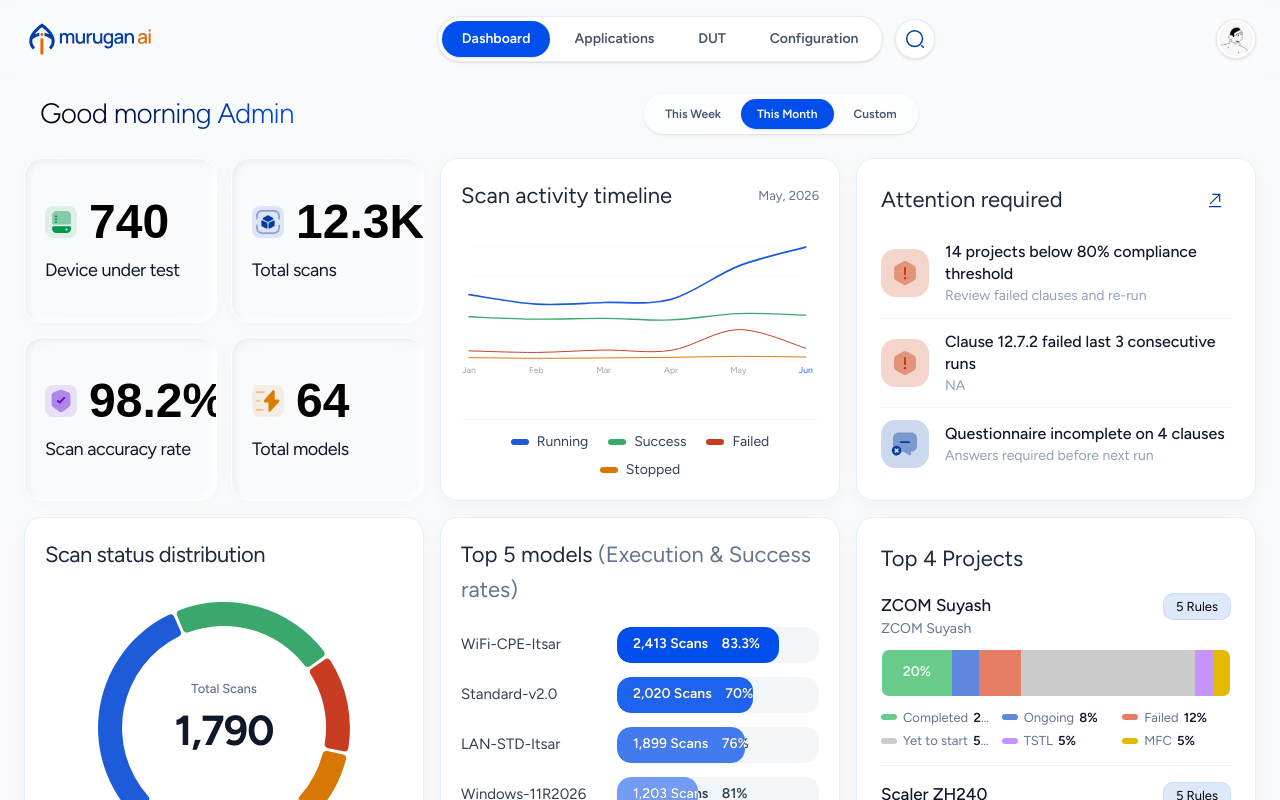
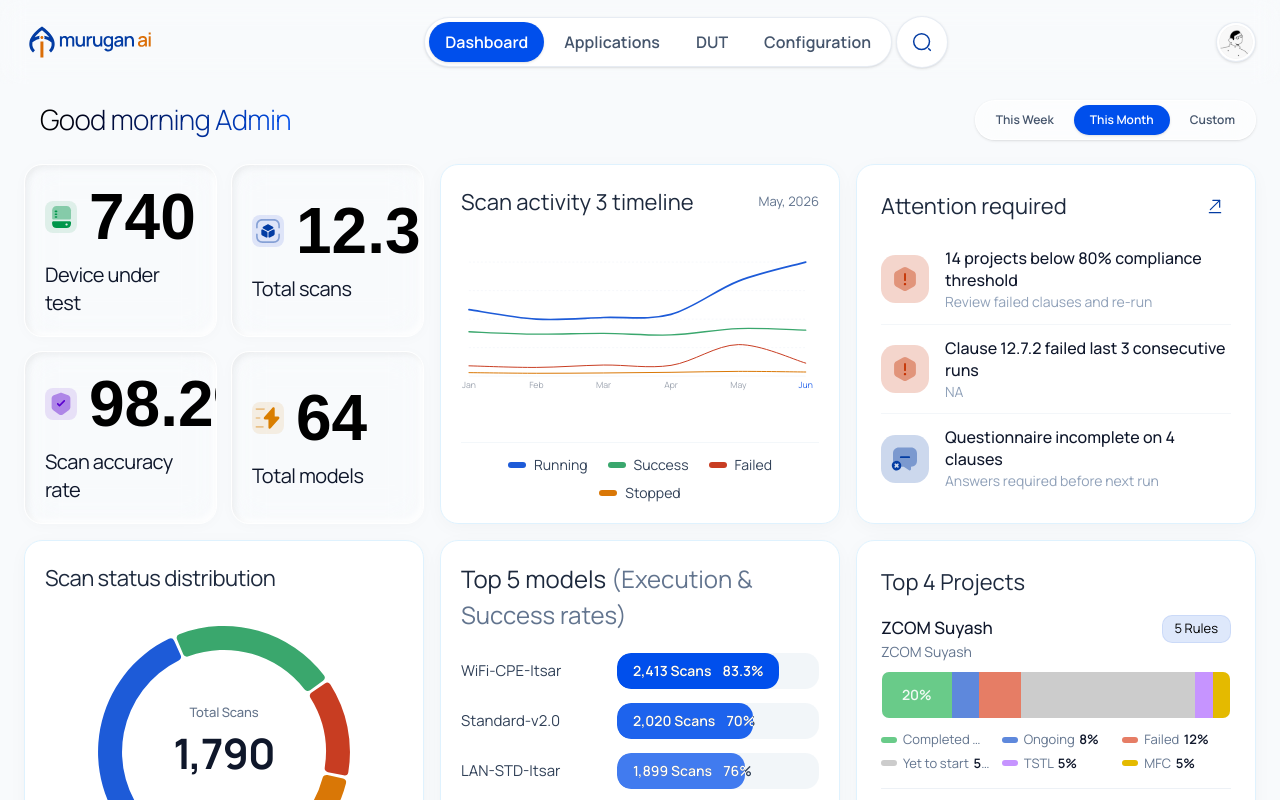
Before and after one commit to lw-108/Murugan-AI, a React (Vite) app: page / in a window 1280 px wide. Shown: the top 800 px of the page. Built offline with nearby package versions, Linux system fonts and the light colour scheme; a web font is replaced by a local one.

Commit message:
Third Commit

```diff
--- a/src/App.tsx
+++ b/src/App.tsx
@@ -127,20 +127,22 @@ export function App() {
 
       {/* ── Header (Sticky across both mobile & desktop) ───────────────────── */}
       <header className="sticky top-0 z-50 w-full transition-all  backdrop-blur-md">
-        <div className="w-full max-w-[1920px] mx-auto px-4 sm:px-6 py-3 sm:py-4 flex flex-col sm:flex-row items-center justify-between gap-3 sm:gap-4">
+        <div className="w-full max-w-[1920px] mx-auto px-3 sm:px-4 md:px-6 py-2 sm:py-3 md:py-4">
+          {/* Desktop view: All inline, Mobile/Tablet: Logo and profile top, navbar bottom */}
+          <div className="flex flex-col lg:flex-row items-center justify-between gap-3 lg:gap-4">
             {/* Logo */}
             <div className="flex items-center gap-2 select-none shrink-0">
-            <img src="/logo.svg" alt="Murugan AI" className="h-8 sm:h-9 w-auto object-contain" />
+              <img src="/logo.svg" alt="Murugan AI" className="h-6 sm:h-7 md:h-8 lg:h-9 w-auto object-contain" />
             </div>
 
-          {/* Desktop / Laptop / Tablet View: Long size navbar with white background pill */}
-          <div className="hidden sm:flex items-center justify-center flex-1 mx-4 gap-3">
-            <nav className="flex items-center gap-1 bg-white p-1 rounded-full border border-slate-200/80 shadow-sm">
+            {/* Navigation Bar with Search icon wrapper */}
+            <div className="flex items-center gap-1 lg:flex-1 lg:justify-center">
+              <nav className="flex items-center gap-0.5 sm:gap-1 bg-white p-1 rounded-full border border-slate-200/80 shadow-sm w-full max-w-fit lg:flex-1 lg:justify-center">
                 {["Dashboard", "Applications", "DUT", "Configuration"].map((item) => (
                   <button
                     key={item}
                     onClick={() => setActiveNav(item)}
-                  className={`px-4 sm:px-5 py-1.5 sm:py-2 rounded-full text-xs sm:text-sm font-semibold transition-all duration-200 whitespace-nowrap ${activeNav === item
+                    className={`px-2 sm:px-3 md:px-4 py-1 sm:py-1.5 md:py-2 rounded-full text-[10px] sm:text-xs md:text-sm lg:text-base font-semibold transition-all duration-200 whitespace-nowrap flex-1 ${activeNav === item
                         ? "bg-[#004FEC] text-white shadow-sm"
                         : "text-slate-600 hover:text-slate-900 hover:bg-slate-50"
                       }`}
@@ -148,45 +150,31 @@ export function App() {
                     {item}
                   </button>
                 ))}
-            </nav>
+                {/* Search icon - only visible on small screens, merged with navbar */}
+                <div className="lg:hidden h-4 w-px bg-slate-200 mx-0.5 sm:mx-1 shrink-0" />
                 <button
                   title="Search"
-              className="w-10 h-10 rounded-full bg-white border border-slate-200/80 shadow-sm hover:bg-slate-50 transition-all flex items-center justify-center cursor-pointer shrink-0"
+                  className="lg:hidden p-1.5 sm:p-2 md:p-2.5 rounded-full text-slate-500 hover:text-slate-900 hover:bg-slate-100 transition-all shrink-0 flex items-center justify-center"
+                >
+                  <img src="/SearchIcon.svg" alt="Search" className="w-3.5 h-3.5 sm:w-4 sm:h-4 md:w-5 md:h-5 object-contain" />
+                </button>
+              </nav>
+
+              {/* Search icon - only visible on desktop, separate from navbar */}
+              <button
+                title="Search"
+                className="hidden lg:flex rounded-full bg-white border border-slate-200/80 shadow-sm hover:bg-slate-50 transition-all items-center justify-center cursor-pointer shrink-0 h-[52px] w-[52px]"
               >
                 <img src="/SearchIcon.svg" alt="Search" className="w-5 h-5 object-contain" />
               </button>
             </div>
 
-          {/* Desktop / Laptop / Tablet Right Section: Profile Avatar */}
-          <div className="hidden sm:flex items-center shrink-0">
-            <div className="w-9 h-9 sm:w-10 sm:h-10 rounded-full overflow-hidden border border-slate-200/80 shadow-sm bg-white flex items-center justify-center p-0.5 cursor-pointer hover:opacity-90 transition-opacity">
+            {/* Profile Avatar */}
+            <div className="flex items-center shrink-0">
+              <div className="w-7 h-7 sm:w-8 sm:h-8 md:w-9 md:h-9 lg:w-10 lg:h-10 rounded-full overflow-hidden border border-slate-200/80 shadow-sm bg-white flex items-center justify-center p-0.5 cursor-pointer hover:opacity-90 transition-opacity">
                 <img src={profileImage} alt="Avatar" className="w-full h-full object-cover rounded-full" />
               </div>
             </div>
-
-          {/* Mobile View: Compact white navbar pill with search inside */}
-          <div className="flex sm:hidden items-center justify-center">
-            <nav className="flex items-center gap-0.5 bg-white p-1 rounded-full border border-slate-200/80 shadow-sm">
-              {["Dashboard", "Applications", "DUT", "Configuration"].map((item) => (
-                <button
-                  key={item}
-                  onClick={() => setActiveNav(item)}
-                  className={`px-2.5 py-1 rounded-full text-[11px] font-semibold transition-all duration-200 whitespace-nowrap ${activeNav === item
-                      ? "bg-[#004FEC] text-white shadow-sm"
-                      : "text-slate-600 hover:text-slate-900 hover:bg-slate-50"
-                    }`}
-                >
-                  {item}
-                </button>
-              ))}
-              <div className="h-4 w-px bg-slate-200 mx-0.5 shrink-0" />
-              <button
-                title="Search"
-                className="p-1.5 rounded-full text-slate-500 hover:text-slate-900 hover:bg-slate-100 transition-all shrink-0 flex items-center justify-center"
-              >
-                <img src="/SearchIcon.svg" alt="Search" className="w-3.5 h-3.5 object-contain" />
-              </button>
-            </nav>
           </div>
         </div>
       </header>
@@ -195,11 +183,11 @@ export function App() {
       <main className="w-full max-w-[1920px] mx-auto px-4 sm:px-6 pt-2 sm:pt-4 pb-6 sm:pb-8 flex flex-col gap-5 sm:gap-6">
 
         {/* Welcome row */}
-        <div className="flex flex-col sm:flex-row items-start sm:items-center justify-between gap-3">
+        <div className="flex flex-col sm:flex-row items-center sm:items-center justify-between gap-3">
           <h1 className="text-xl sm:text-2xl md:text-[28px] font-light tracking-tight sm:pl-2 md:pl-4 bg-gradient-to-r from-black via-[#001D6E] to-[#004FEC] bg-clip-text text-transparent">
             Good morning Admin
           </h1>
-          <div className="flex items-center gap-1 bg-white/60 backdrop-blur-xl border border-white/80 rounded-full p-1 shadow-sm overflow-x-auto max-w-full mx-auto">
+          <div className="flex items-center gap-1 bg-white/60 backdrop-blur-xl border border-white/80 rounded-full p-1 shadow-sm overflow-x-auto max-w-full mx-auto sm:mx-0">
             {["This Week", "This Month", "Custom"].map((t) => (
               <button
                 key={t}
@@ -234,13 +222,13 @@ export function App() {
                       {card.icon}
                     </div>
                     <div
-                      className="text-2xl sm:text-3xl md:text-3xl lg:text-[42px] xl:text-[48px] text-black tracking-normal leading-none"
+                      className="text-3xl sm:text-4xl md:text-5xl lg:text-[56px] xl:text-[64px] text-black tracking-normal leading-none"
                       style={{ fontFamily: '"mozilla-headline-condensed", sans-serif', fontWeight: 600 }}
                     >
                       {card.value}
                     </div>
                   </div>
-                  <div className="text-xs sm:text-sm md:text-sm lg:text-base xl:text-[18px] font-normal text-slate-900 tracking-tight mt-1.5 sm:mt-2 lg:mt-3 text-left leading-snug" style={{ fontFamily: '"Figtree", sans-serif' }}>
+                  <div className="text-sm sm:text-base md:text-base lg:text-lg xl:text-xl font-normal text-slate-900 tracking-tight mt-1.5 sm:mt-2 lg:mt-3 text-left leading-snug" style={{ fontFamily: '"ManropeLocal", "Manrope", sans-serif' }}>
                     {card.label}
                   </div>
                 </div>
@@ -251,7 +239,7 @@ export function App() {
             <div className="md:col-span-1 lg:col-span-4 relative flex flex-col h-full">
               <div className="bg-white border border-sky-100 shadow-[0_4px_20px_-2px_rgba(0,0,0,0.04)] rounded-2xl p-4 sm:p-5 flex flex-col h-full justify-between">
                 <div className="flex items-center justify-between mb-1">
-                  <h3 className="text-lg sm:text-[22px] text-slate-800 font-normal">Scan activity timeline</h3>
+                  <h3 className="text-lg sm:text-[22px] text-slate-800 font-manrope">Scan activity 3 timeline</h3>
                   <span className="text-[12px] sm:text-[13px] text-slate-500 font-normal">May, 2026</span>
                 </div>
                 <div className="flex-1 min-h-[160px] w-full flex items-center justify-center overflow-hidden">
@@ -352,20 +340,20 @@ export function App() {
                 </div>
 
                 {/* Top 5 Models (md:col-span-6) */}
-                <div className="md:col-span-6 bg-white border border-sky-100 shadow-[0_4px_20px_-2px_rgba(0,0,0,0.04)] rounded-2xl p-4 sm:p-5 flex flex-col justify-between">
+                <div className="md:col-span-6 bg-white border border-sky-100 shadow-[0_4px_20px_-2px_rgba(0,0,0,0.04)] rounded-2xl p-3 sm:p-4 md:p-5 flex flex-col justify-between">
                   <div>
-                    <h3 className="text-lg sm:text-[22px] text-slate-800 mb-4 sm:mb-5">
+                    <h3 className="text-base sm:text-lg md:text-xl lg:text-[22px] xl:text-[24px] text-slate-800 mb-3 sm:mb-4 md:mb-5">
                       Top 5 models{" "}
-                      <span className="font-normal text-slate-500 text-sm sm:text-[22px] block sm:inline">(Execution &amp; Success rates)</span>
+                      <span className="font-normal text-slate-500 text-xs sm:text-sm md:text-base lg:text-[22px] xl:text-[24px] block sm:inline">(Execution &amp; Success rates)</span>
                     </h3>
-                    <div className="flex flex-col gap-3 sm:gap-3.5 flex-1">
+                    <div className="flex flex-col gap-2 sm:gap-2.5 md:gap-3 lg:gap-3.5 flex-1">
                       {topModelsData.map((item, idx) => {
                         const pct = (item.count / item.max) * 100;
                         const opacities = [1.0, 0.88, 0.73, 0.53, 0.35];
                         return (
-                          <div key={idx} className="flex items-center gap-2 sm:gap-3">
-                            <span className="w-24 sm:w-36 text-xs sm:text-[15px] text-slate-700 shrink-0 truncate text-left">{item.name}</span>
-                            <div className="flex-1 h-8 sm:h-9 relative overflow-hidden rounded-xl bg-slate-100/90 flex items-center">
+                          <div key={idx} className="flex items-center gap-1.5 sm:gap-2 md:gap-2.5 lg:gap-3">
+                            <span className="w-20 sm:w-24 md:w-28 lg:w-32 xl:w-36 text-[10px] sm:text-xs md:text-[13px] lg:text-[14px] xl:text-[15px] text-slate-700 shrink-0 truncate text-left">{item.name}</span>
+                            <div className="flex-1 h-6 sm:h-7 md:h-8 lg:h-9 relative overflow-hidden rounded-xl bg-slate-100/90 flex items-center">
                               {/* Background progress bar */}
                               <div
                                 className="absolute left-0 top-0 bottom-0 transition-all duration-500 rounded-xl"
@@ -375,7 +363,7 @@ export function App() {
                                 }}
                               />
                               {/* Base text (dark slate for greyed track area) */}
-                              <span className="absolute left-0 px-3 sm:px-4 text-xs sm:text-[14px] font-semibold text-slate-700 whitespace-nowrap">
+                              <span className="absolute left-0 px-2 sm:px-2.5 md:px-3 lg:px-3.5 xl:px-4 text-[9px] sm:text-[10px] md:text-xs lg:text-[13px] xl:text-[14px] font-semibold text-slate-700 whitespace-nowrap">
                                 {item.scans}&nbsp;&nbsp;&nbsp;&nbsp;{idx === 4 ? "" : item.successRate}
                               </span>
                               {/* Overlay text (white for filled bar area, clipped to filled width) */}
@@ -383,7 +371,7 @@ export function App() {
                                 className="absolute left-0 top-0 bottom-0 overflow-hidden flex items-center transition-all duration-500 rounded-xl"
                                 style={{ width: `${pct}%` }}
                               >
-                                <span className="px-3 sm:px-4 text-xs sm:text-[14px] font-semibold text-white whitespace-nowrap">
+                                <span className="px-2 sm:px-2.5 md:px-3 lg:px-3.5 xl:px-4 text-[9px] sm:text-[10px] md:text-xs lg:text-[13px] xl:text-[14px] font-semibold text-white whitespace-nowrap">
                                   {item.scans}&nbsp;&nbsp;&nbsp;&nbsp;{idx === 4 ? "" : item.successRate}
                                 </span>
                               </div>
@@ -393,7 +381,7 @@ export function App() {
                       })}
                     </div>
                   </div>
-                  <div className="flex justify-between text-[11px] sm:text-[13px] text-slate-500 mt-4 sm:mt-5 pt-3 border-t border-white/60">
+                  <div className="flex justify-between text-[9px] sm:text-[10px] md:text-[11px] lg:text-[12px] xl:text-[13px] text-slate-500 mt-3 sm:mt-4 md:mt-5 pt-2 sm:pt-3 border-t border-white/60">
                     {[0, 500, 1000, 1500, 2500, 3000].map((v) => <span key={v}>{v}</span>)}
                   </div>
                 </div>
--- a/src/index.css
+++ b/src/index.css
@@ -1,16 +1,27 @@
-/* DM Sans (primary) + Inter (fallback) from Google Fonts */
-@import url("https://fonts.googleapis.com/css2?family=DM+Sans:ital,opsz,wght@0,9..40,100..900;1,9..40,100..900&family=Inter:ital,opsz,wght@0,14..32,100..900;1,14..32,100..900&display=swap");
-
+/* 1. ALL @import statements MUST be first */
 @import "tailwindcss";
 @import "tw-animate-css";
 @import "shadcn/tailwind.css";
-@import "@fontsource-variable/inter";
+
+/* 2. Define the local font AFTER all imports */
+@font-face {
+  font-family: 'ManropeLocal';
+  src: url('/fonts/Manrope.ttf') format('truetype');
+  font-weight: 100 900;
+  font-style: normal;
+  font-display: swap;
+}
+
+/* 3. Tailwind v4 Theme configuration */
+@theme {
+  --font-sans: "ManropeLocal", sans-serif;
+  --font-manrope: "ManropeLocal", sans-serif;
+}
 
 @custom-variant dark (&:is(.dark *));
-
 @theme inline {
     --font-heading: var(--font-sans);
-    --font-sans: 'DM Sans', 'Inter', 'Inter Variable', system-ui, sans-serif;
+    --font-sans: 'ManropeLocal', 'Manrope', 'DM Sans', 'Inter', 'Inter Variable', system-ui, sans-serif;
     --color-sidebar-ring: var(--sidebar-ring);
     --color-sidebar-border: var(--sidebar-border);
     --color-sidebar-accent-foreground: var(--sidebar-accent-foreground);
@@ -113,13 +124,13 @@
   }
 }
 
-/* ── Global font override: Figtree everywhere ─────────────── */
+/* ── Global font override: Manrope everywhere ─────────────── */
 *, *::before, *::after {
-  font-family: 'Figtree', 'figtree', sans-serif;
+  font-family: 'ManropeLocal', 'Manrope', sans-serif;
 }
 
 html, body {
-  font-family: 'Figtree', 'figtree', sans-serif;
+  font-family: 'ManropeLocal', 'Manrope', sans-serif;
   -webkit-font-smoothing: antialiased;
   -moz-osx-font-smoothing: grayscale;
 }
@@ -305,6 +316,7 @@ html, body {
   body {
     background-color: var(--wl-bg-page);
     color: var(--wl-text-body);
+    font-family: 'Manrope', 'DM Sans', 'Inter', system-ui, sans-serif;
     }
   html {
     @apply font-sans;
@@ -336,31 +348,3 @@ html, body {
   background: rgba(255, 255, 255, 0.08);
   color: #ddb7ff;
 }
-
-/* Glow Blobs */
-/* @keyframes blob-float {
-  0% {
-    transform: translate(0px, 0px) scale(1);
-  }
-  33% {
-    transform: translate(30px, -50px) scale(1.1);
-  }
-  66% {
-    transform: translate(-20px, 20px) scale(0.95);
-  }
-  100% {
-    transform: translate(0px, 0px) scale(1);
-  }
-} */
-
-/* .animate-blob {
-  animation: blob-float 10s infinite alternate ease-in-out;
-}
-
-.animation-delay-2000 {
-  animation-delay: 2s;
-}
-
-.animation-delay-4000 {
-  animation-delay: 4s;
-} */
```
Also changed, not shown: public/fonts/Manrope.ttf (added). Lines whose indentation alone changed are shown as unchanged.
